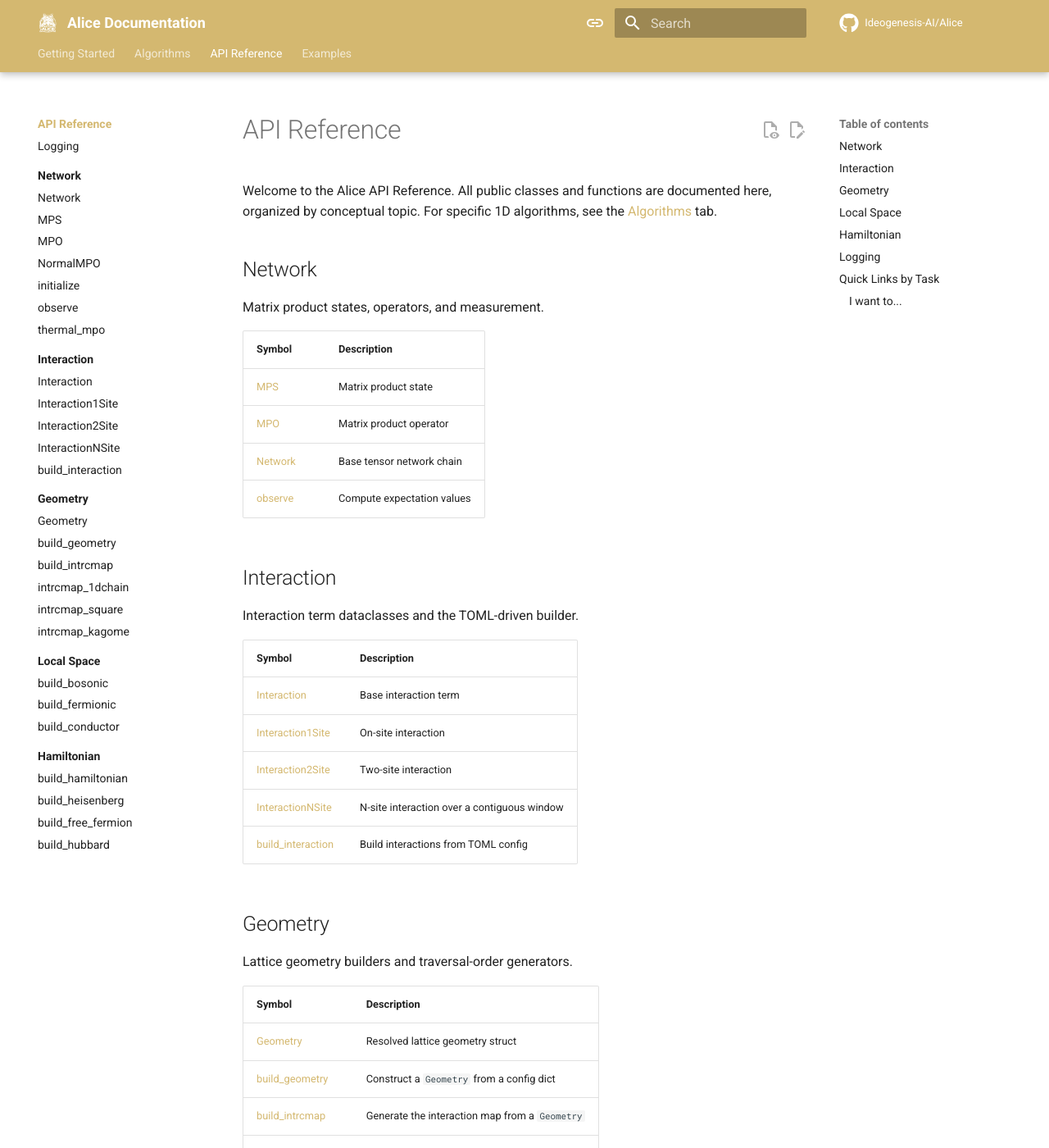
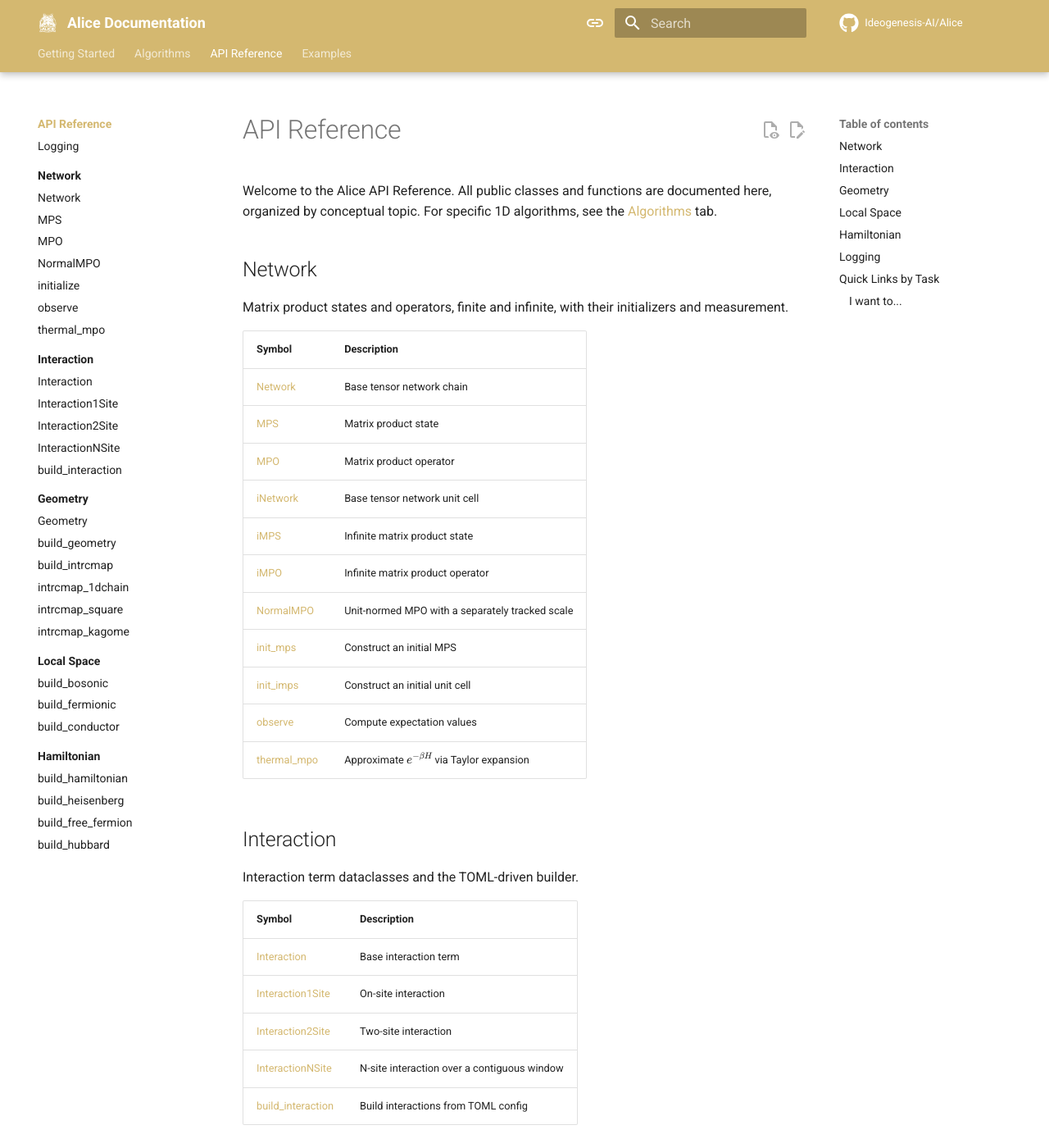
Before and after one commit to Ideogenesis-AI/Alice, an MkDocs documentation site: the page built from docs/api/index.md, in a window 1280 px wide and 1400 px high. Shown: the whole window at 82% size. Built offline with MkDocs 1.6.1 and Material for MkDocs 9.7.7, drawn with Linux system fonts in a browser that asks for light colours; comment, search, counter and statistics services are not loaded.

Commit message:
Complete the Network section of the API overview
The table listed five of the eleven pages the section has, omitting
NormalMPO, the initializers, thermal_mpo, and the infinite networks
this phase adds. It now lists all of them in the order the navigation
uses, finite before infinite and classes before functions, and the
sentence above it no longer describes the section as states, operators,
and measurement alone.

```diff
--- a/docs/api/index.md
+++ b/docs/api/index.md
@@ -4,14 +4,21 @@
 
 ## Network
 
-Matrix product states, operators, and measurement.
+Matrix product states and operators, finite and infinite, with their initializers and measurement.
 
 | Symbol | Description |
 |--------|-------------|
+| [Network](network/network.md) | Base tensor network chain |
 | [MPS](network/mps.md) | Matrix product state |
 | [MPO](network/mpo.md) | Matrix product operator |
-| [Network](network/network.md) | Base tensor network chain |
+| [iNetwork](network/inetwork.md) | Base tensor network unit cell |
+| [iMPS](network/imps.md) | Infinite matrix product state |
+| [iMPO](network/impo.md) | Infinite matrix product operator |
+| [NormalMPO](network/normal-mpo.md) | Unit-normed MPO with a separately tracked scale |
+| [init_mps](network/init-mps.md) | Construct an initial MPS |
+| [init_imps](network/init-imps.md) | Construct an initial unit cell |
 | [observe](network/observe.md) | Compute expectation values |
+| [thermal_mpo](network/thermal-mpo.md) | Approximate \(e^{-\beta H}\) via Taylor expansion |
 
 ## Interaction
 
```
